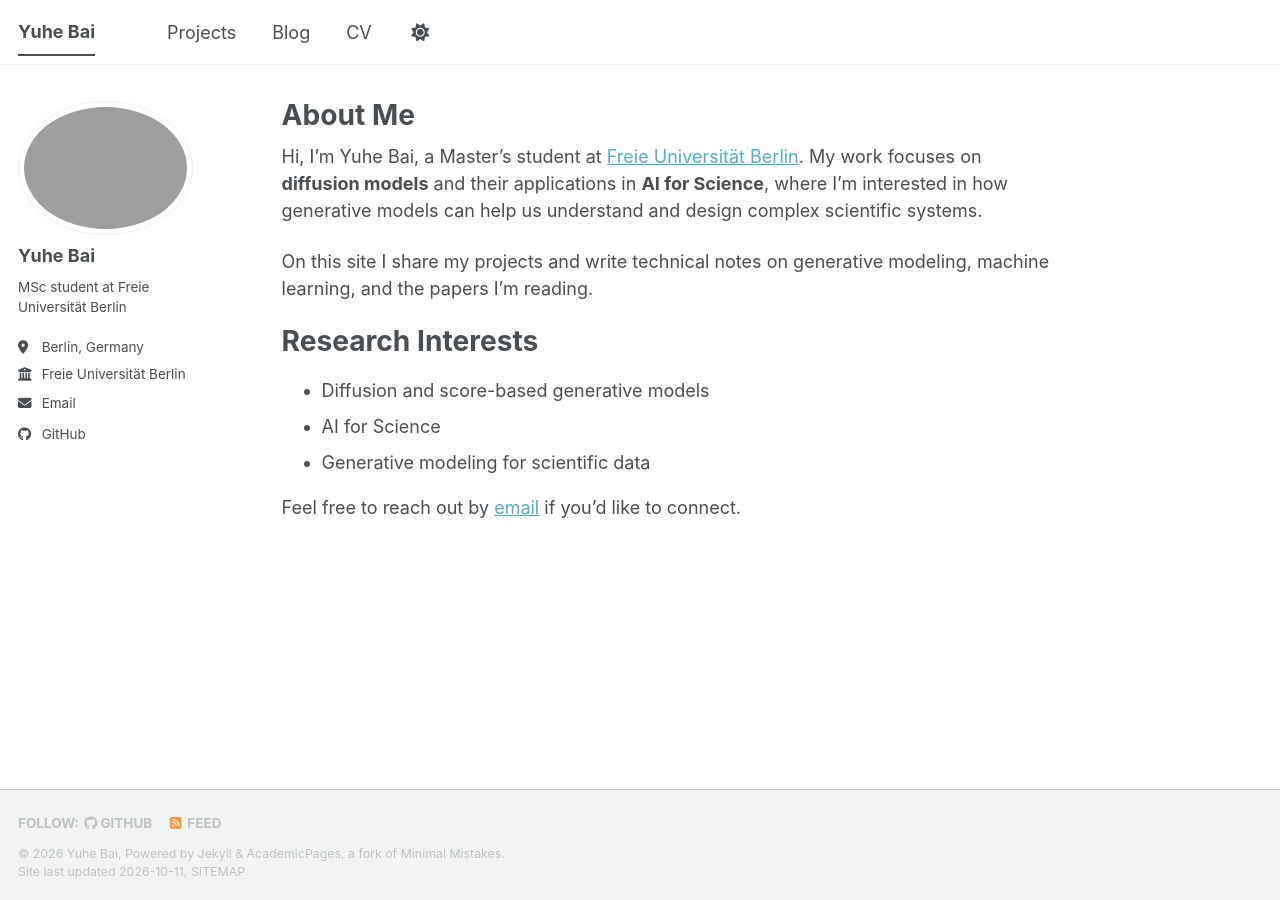
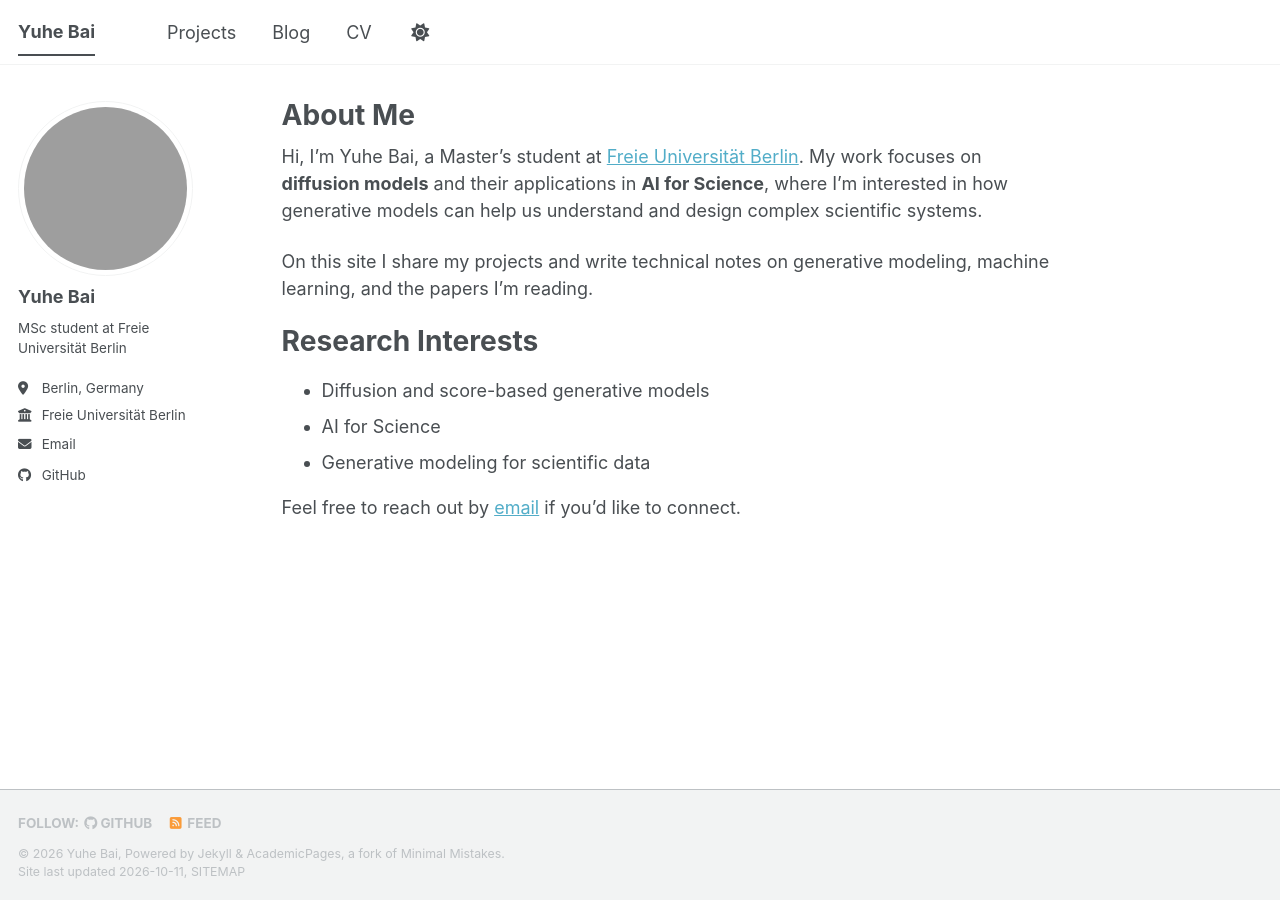
Before and after one commit to YuheBaii/YuheBaii.github.io, a Jekyll site: the page built from _pages/about.md, in a window 1280 px wide. Built offline with Jekyll 4.4.1, drawn with Linux system fonts in a browser that asks for light colours; a style sheet for code colours, icons or effects is not loaded.

Commit message:
Always render avatar as a circle regardless of photo shape
Co-Authored-By: Claude Opus 5.5 <noreply@anthropic.com>
Claude-Session: https://claude.ai/code/session_01SVUATjGWqN4d6tdnBQwx8K

```diff
--- a/_sass/layout/_sidebar.scss
+++ b/_sass/layout/_sidebar.scss
@@ -155,6 +155,9 @@
 
   img {
     max-width: 175px;
+    width: 100%;
+    aspect-ratio: 1 / 1;
+    object-fit: cover;
     border-radius: 50%;
 
     @include breakpoint($large) {
```
